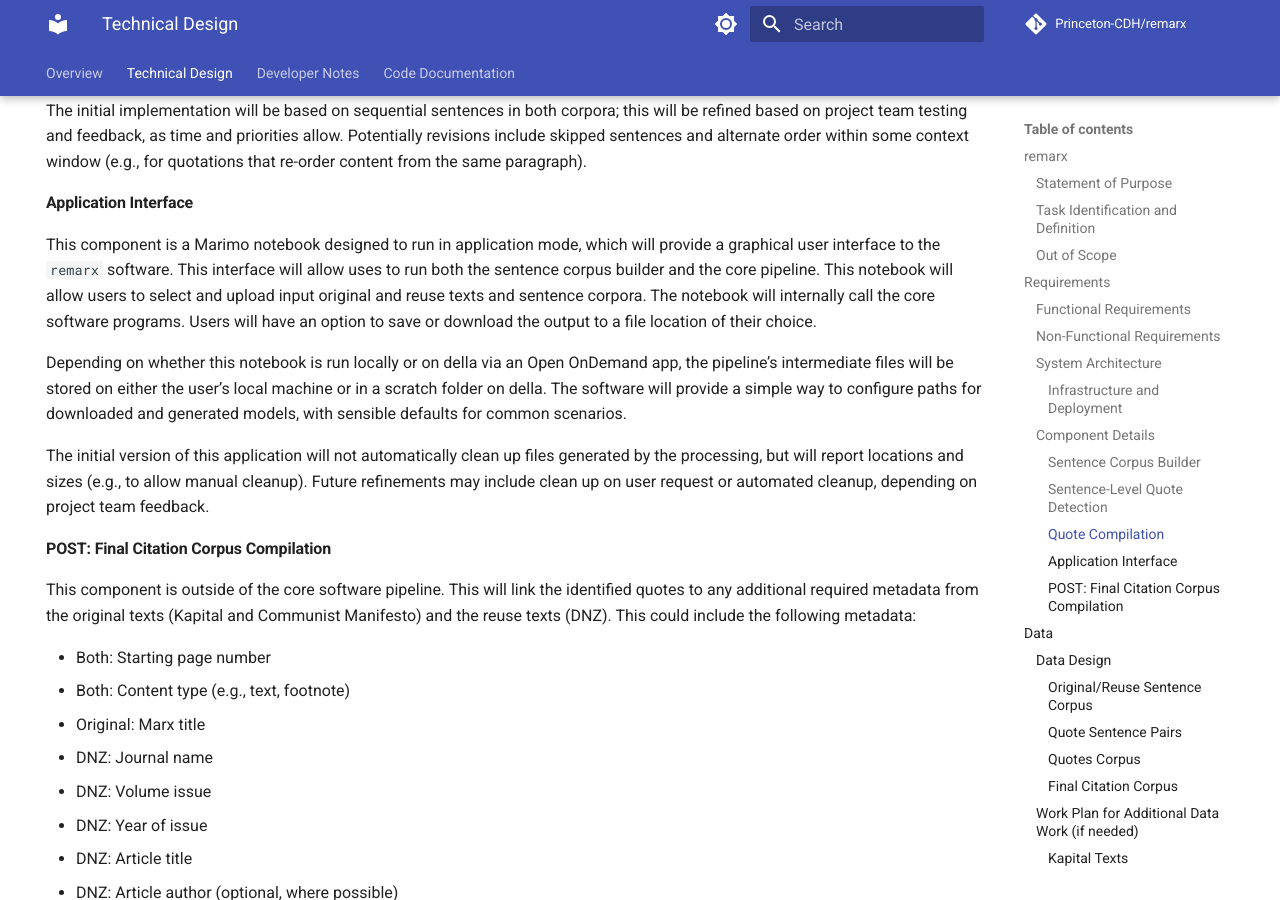
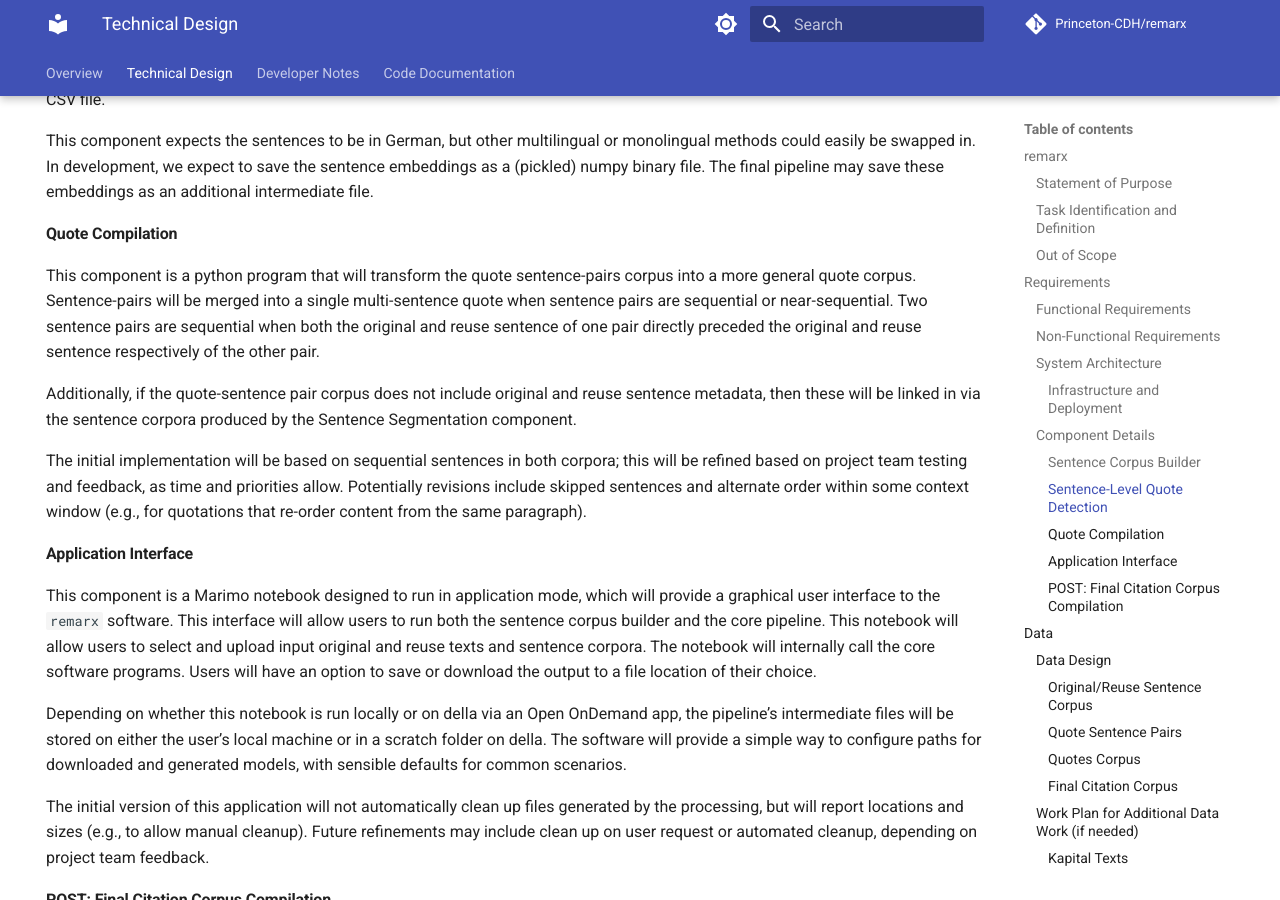
Before and after one commit to Princeton-CDH/remarx, an MkDocs documentation site: the page built from docs/technical-design-document.md, in a window 1280 px wide and 900 px high, scrolled down 4747 px. Built offline with MkDocs 1.6.1 and Material for MkDocs 9.7.7, drawn with Linux system fonts in a browser that asks for light colours; comment, search, counter and statistics services are not loaded; the version menu is left out.

Commit message:
Fixed typo. Added updated system diagram

```diff
--- a/docs/technical-design-document.md
+++ b/docs/technical-design-document.md
@@ -155,7 +155,7 @@
 #### Application Interface
 
 This component is a Marimo notebook designed to run in application mode, which will provide a graphical user interface to the `remarx` software.
-This interface will allow uses to run both the sentence corpus builder and the core pipeline.
+This interface will allow users to run both the sentence corpus builder and the core pipeline.
 This notebook will allow users to select and upload input original and reuse texts and sentence corpora.
 The notebook will internally call the core software programs.
 Users will have an option to save or download the output to a file location of their choice.
```
Also changed, not shown: docs/images/system-architecture.svg.
